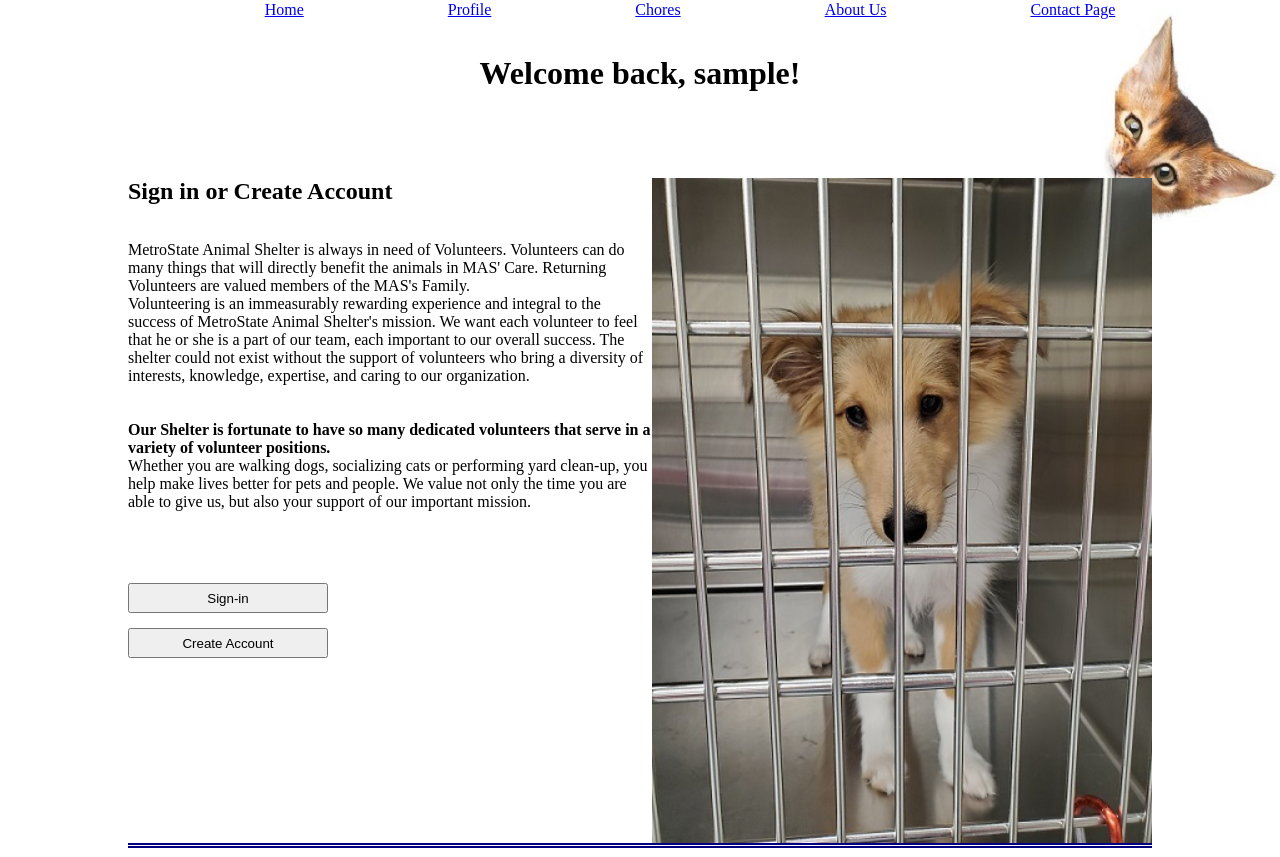
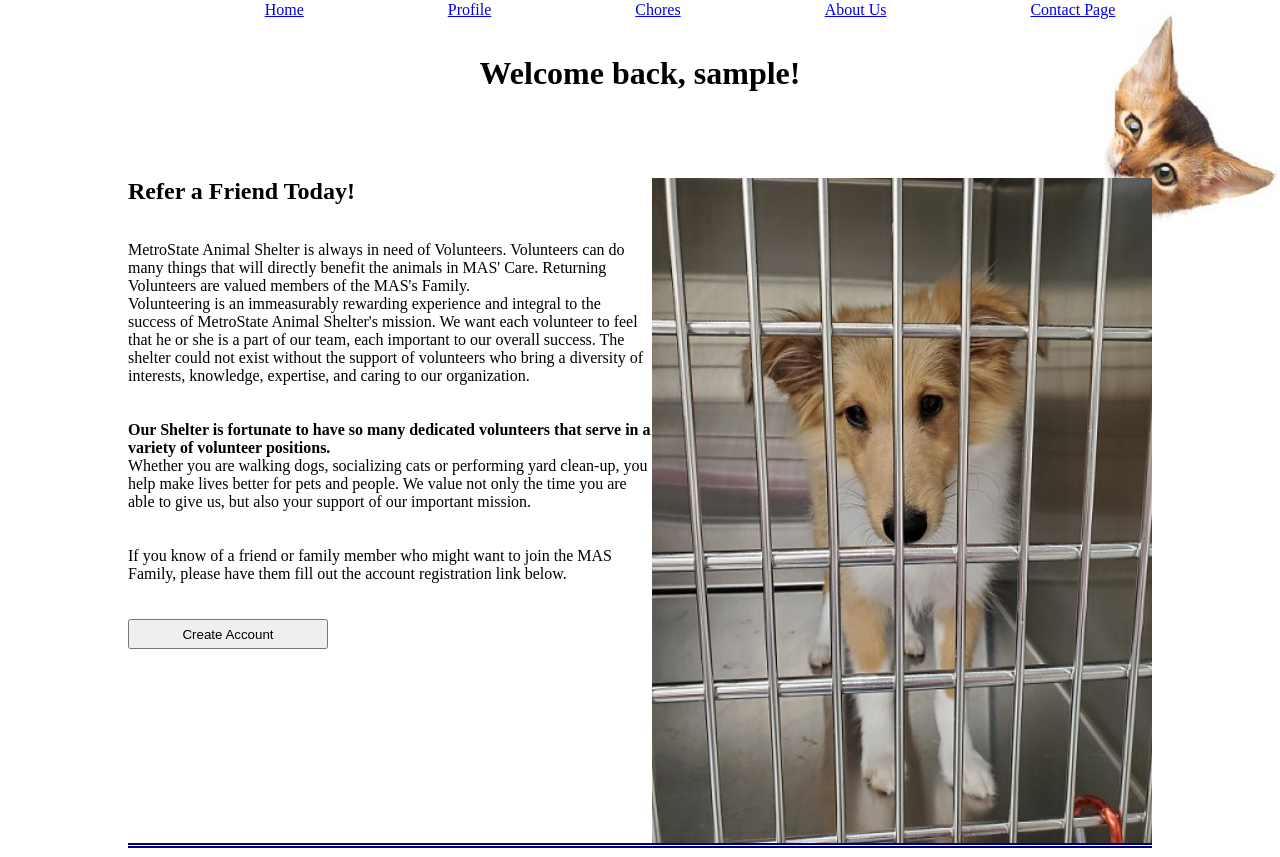
Before and after one commit to MarcusWithers/animal_shelter, a PHP site: page /home.php in a window 1280 px wide. Shown: the part 348-1205 px from the top of the page. Run offline with PHP 8.4, Linux system fonts and the light colour scheme; the visitor is signed in with stand-in values (Sample User, id 1).

Commit message:
update verbage to reflect change in page flow

```diff
--- a/home.php
+++ b/home.php
@@ -1,5 +1,5 @@
 <!-- ICS 325-50 Spring 2022
-Project Part 2 due 3/28/2022
+MetroState Animal Shelter Volunteers
 Group 6 Authors: Crystal Backlund,
 Josiah Walter, and Marcus Withers -->
 <?php
@@ -59,18 +59,17 @@ if(!isset($_SESSION['loggedin'])){
     <!--Insert Body of Page-->
       <div class = "container">
 		<div class= "leftContainer">
-			<h2>Sign in or Create Account</h2>
+			<h2>Refer a Friend Today!</h2>
 			<br></br>
 			<p> MetroState Animal Shelter is always in need of Volunteers. Volunteers can do many things that will directly benefit the animals in MAS' Care. Returning Volunteers are valued members of the MAS's Family. </p>
 			<p> Volunteering is an immeasurably rewarding experience and integral to the success of MetroState Animal Shelter's mission. We want each volunteer to feel that he or she is a part of our team, each important to our overall success. The shelter could not exist without the support of volunteers who bring a diversity of interests, knowledge, expertise, and caring to our organization.</p>
 			<br></br>
 			<h4>Our Shelter is fortunate to have so many dedicated volunteers that serve in a variety of volunteer positions.</h4>
-			<p>Whether you are walking dogs, socializing cats or performing yard clean-up, you help make lives better for pets and people. We value not only the time you are able to give us, but also your support of our important mission.</p>
+			<p>Whether you are walking dogs, socializing cats or performing yard clean-up, you help make lives better for pets and people. We value not only the time you are able to give us, but also your support of our important mission. </p>
+
 			<br></br>
+			<p> If you know of a friend or family member who might want to join the MAS Family, please have them fill out the account registration link below. </p>
 			<br></br>
-			<form method="POST" action="signin.html">
-				<input type="submit" Value="Sign-in" />
-			</form>
 			<form method="POST" action="createaccount.php">
 				<input type="submit" value="Create Account" />
 			</form>
```
